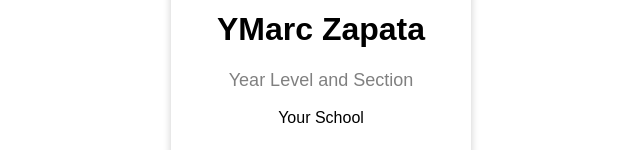
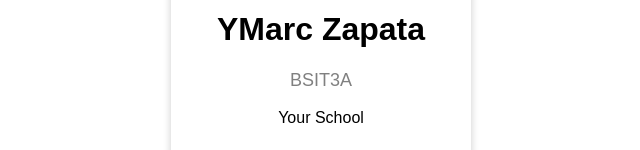
Before and after one commit to zapatamrc/zapatamrc.github.io, a plain HTML site: page index.html in a window 1280 px wide. Shown: the part 322-472 px from the top of the page, without its empty margins (319-959 px from the left). Drawn offline with Linux system fonts and the light colour scheme.

Commit message:
Update Year and Section.html

```diff
--- a/index.html
+++ b/index.html
@@ -10,7 +10,7 @@
     <div class="card">
         <img src="img/profile.jpg" alt="Picture" style="width:100%">
         <h1>YMarc Zapata</h1>
-        <p class="title">Year Level and Section</p>
+        <p class="title">BSIT3A</p>
         <p>Your School</p>
         <div style="margin: 24px 0;">
             <a href="#"><i class="fa fa-facebook"></i></a>
```
